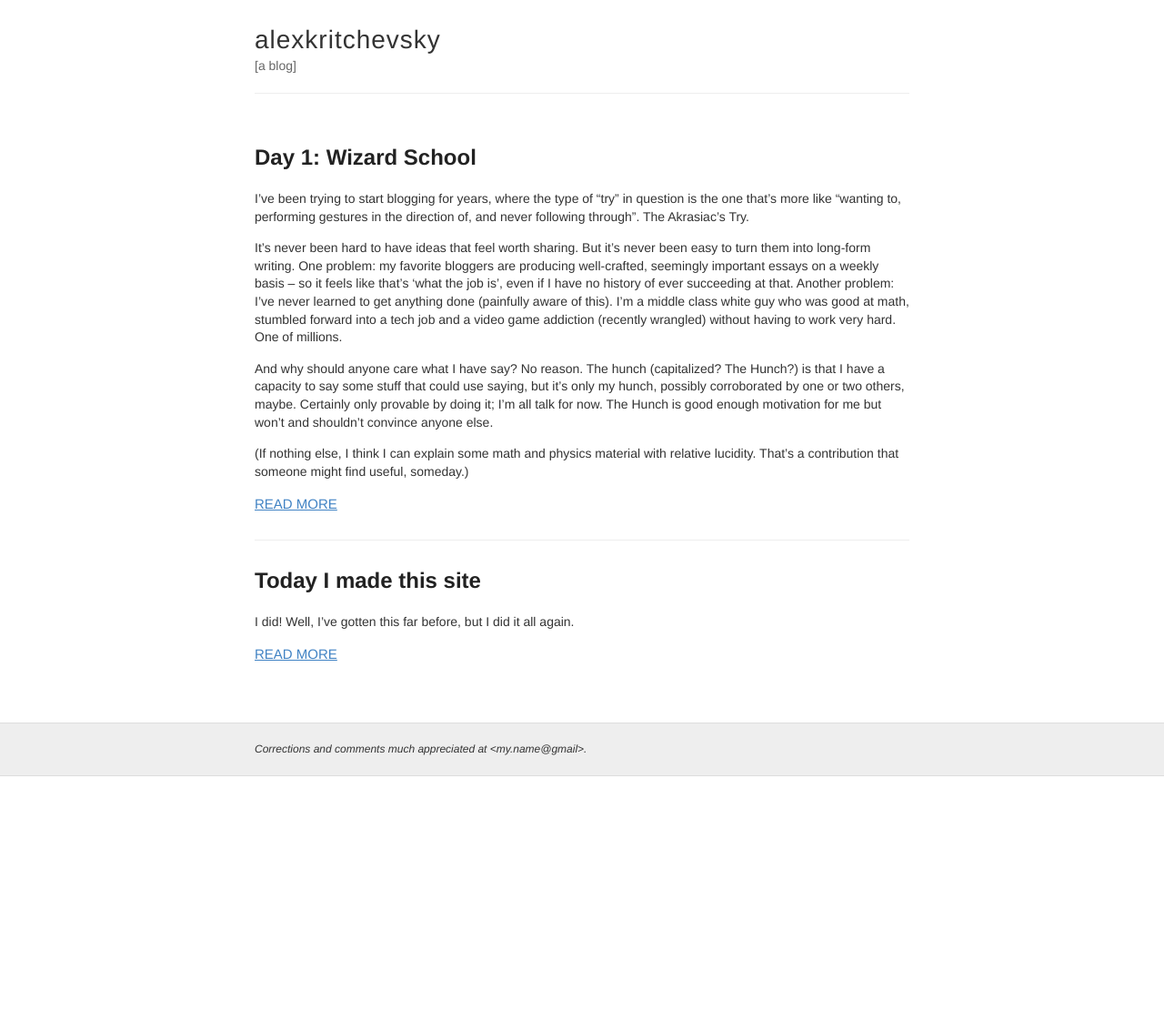
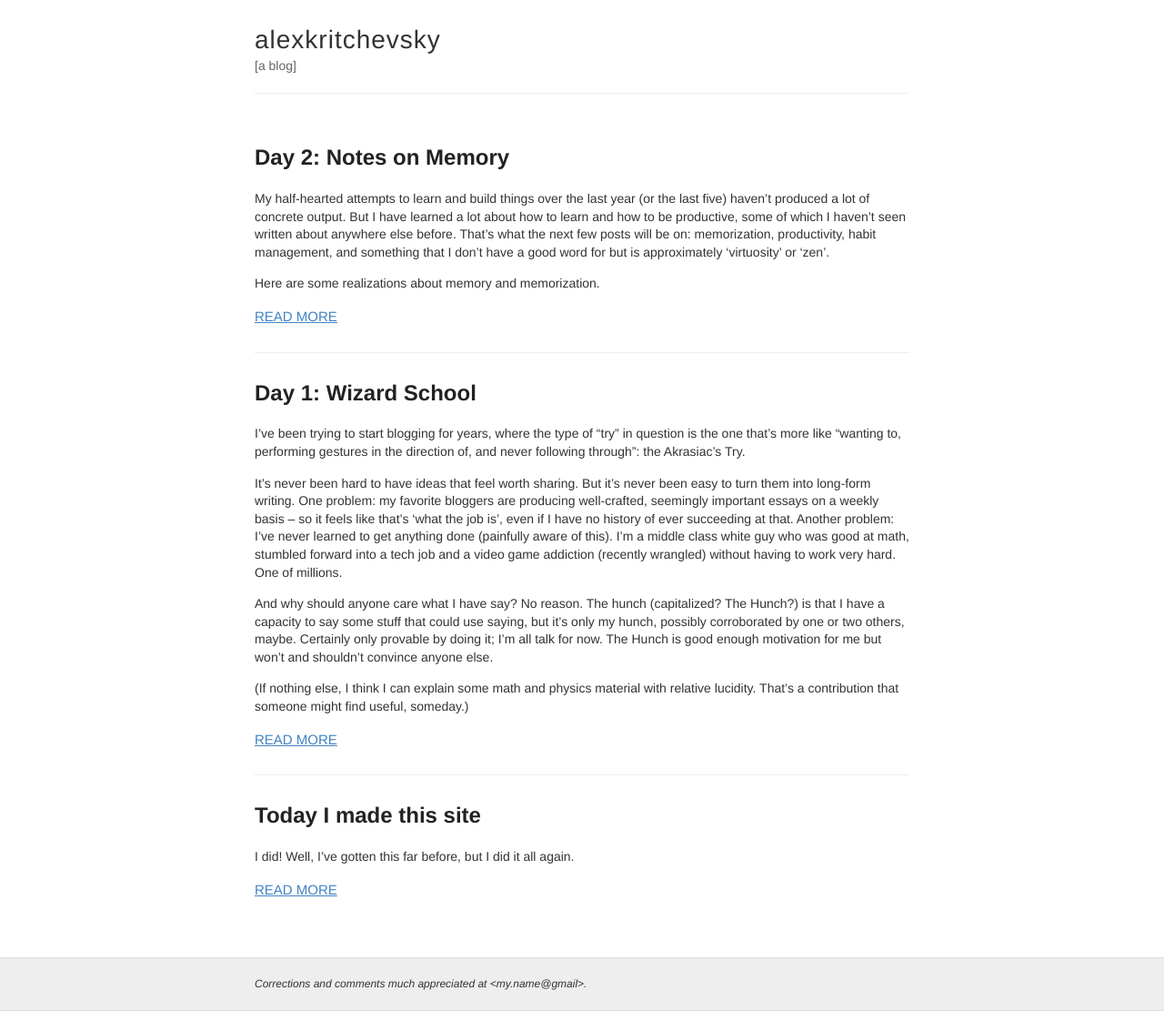
Before and after one commit to ajakaja/ajakaja.github.io, a Jekyll site: the page built from index.html, in a window 1280 px wide. Shown: the whole page at 91% size. Built offline with Jekyll 4.4.1, drawn with Linux system fonts in a browser that asks for light colours; before the commit the page ends 900 px from its top, so only the background shows below that; some of the changed lines change nothing that is shown.

Commit message:
Daily Post #2 - memorization

```diff
--- a/_posts/2017-01-10-wizard-school.md
+++ b/_posts/2017-01-10-wizard-school.md
@@ -7,7 +7,7 @@ excerpt_separator: <!--more-->
 ---
 
 
-I've been trying to start blogging for years, where the type of "try" in question is the one that's more like "wanting to, performing gestures in the direction of, and never following through". The Akrasiac's Try.
+I've been trying to start blogging for years, where the type of "try" in question is the one that's more like "wanting to, performing gestures in the direction of, and never following through": the Akrasiac's Try.
 
 It's never been hard to have ideas that feel worth sharing. But it's never been easy to turn them into long-form writing. One problem: my favorite bloggers are producing well-crafted, seemingly important essays on a weekly basis -- so it feels like that's 'what the job is', even if I have no history of ever succeeding at that. Another problem: I've never learned to get anything done (painfully aware of this). I'm a middle class white guy who was good at math, stumbled forward into a tech job and a video game addiction (recently wrangled) without having to work very hard. One of millions.
 
@@ -17,13 +17,11 @@ And why should anyone care what I have say? No reason. The hunch (capitalized? T
 
 <!--more-->
 
-A dilemma: how to post candidly on a blog? The way my family dynamics work, I never want to project my personality into the world. There's a mysterious pressure -- nobody's fault -- not to stand out, never to dare earn pride, never to be ostentatious. To act mature is somehow embarrassing. I have to ignore that if I'm going to write using possibly-judgeable turns of phrase, much less profess any beliefs or reveal any passion or do anything vulnerable. I wonder if everyone feels this way and ignores it, or if it's pretty unique to us? I think the unusual magnitude of it is correlated with growing up with a twin.
-
-I have to put this aside to get anything done, it seems. That's a recent revelation.
+A dilemma: how to post candidly on a blog? The way my family dynamics work, I never want to project my personality into the world. There's a mysterious pressure -- nobody's fault -- not to stand out, never to dare earn pride, never to be ostentatious. To act mature is somehow embarrassing. I have to ignore that if I'm going to write using possibly-judgeable turns of phrase, much less profess any beliefs or reveal any passion or do anything vulnerable. I wonder if everyone feels this way and ignores it, or if it's pretty unique to us? I think the unusual magnitude of it is correlated with growing up with a twin. A recent revelation: that I have to put this aside to get anything done.
 
 #### On Wizardry:
 
-Very typically millennial, I had a comfortable tech job a while ago, quit it, and am now coasting on savings while ostensibly trying to, like, self-actualize. Which hasn't happened, and that's Fine (and I even believe that, most days). My initial plan after quitting was to buckle down for a month and start spitting out brilliant essays. I realized recently -- not long after my one-year anniversary of (ahem) dicking around -- that it might be better to do reports 'from the trenches' (these being the trenches of self-study, self-motivation, and self-actualization). Just write what I know. If what I have to talk about is going to be useful to someone else, it'll probably be useful without being carefully bundled into persuasive longform. For now.
+I had a comfortable tech job a while ago, quit it, and am now coasting on savings while ostensibly trying to, like, self-actualize. Very typically millennial. Self-actualizing -- whatever that means -- hasn't happened, and that's Fine (and I even believe that, most days). My initial plan after quitting was to buckle down for a month and start spitting out brilliant essays. I realized recently (not long after my one-year anniversary of (ahem) dicking around) that it might be better to do reports 'from the trenches' (these being the trenches of self-study, self-motivation, and self-actualization). Just write what you know, that sort of thing. If what I have to talk about is going to be useful to someone else, it'll probably be useful without being carefully bundled into persuasive longform. For now.
 
 I imagine, quite vicariously, that the path to self-actualization is something like becoming a wizard (cf your favorite coming-of-age fantasy novel). Certain figures worthy of admiration (emulation) -- Richard Feynman and Elon Musk are my go-tos -- are something like wizards, in some modern sense of the word. This metaphor is a thrill to overuse. Sure, those two showed every sign of magical affinity from a young age, more than I ever did. But that just means I'm shooting for the "brooding adult who learns the arts on his own in his basement lab out of dusty old tomes" archetype instead of the "Precocious Chosen One". So what if the former narrative is usually how dark wizards come about?
 
--- /dev/null
+++ b/_posts/2017-01-11-memory.md
@@ -0,0 +1,69 @@
+---
+layout: blog
+title: "Day 2: Notes on Memory"
+math: true
+footnotes: true
+excerpt_separator: <!--more-->
+---
+
+My half-hearted attempts to learn and build things over the last year (or the last five) haven't produced a lot of concrete output. But I have learned a lot about how to learn and how to be productive, some of which I haven't seen written about anywhere else before. That's what the next few posts will be on: memorization, productivity, habit management, and something that I don't have a good word for but is approximately 'virtuosity' or 'zen'.
+
+Here are some realizations about memory and memorization.
+
+<!--more-->
+
+## 1. Vocab Memorization
+
+I've been using [Anki](http://ankisrs.net/) to learn (English) vocabulary for a while now. Anki is one of many types of [Spaced Repetition](https://en.wikipedia.org/wiki/Spaced_repetition) software, and Spaced Repetition is highly recommended for learning efficiently by, like, everyone. I haven't studied alternatives enough to specifically recommend for or against Anki, but it's working for my purposes.
+
+This came from a stark realization at some point last year: that I was looking up the definitions of words that I *had looked up before* in my life, and that that was very pointless and inefficient. Indeed, I felt that my vocabulary hadn't substantially improved since high school, and all sorts of words that I was vaguely familiar with never became concrete and 'solidified' (or perhaps the word is 'crystallized'?) in my brain, even though I was exposed to them repeatedly.
+
+In case it needs to be said, I think there's a benefit in learning more words over time. Depending on who you hang out with or what you're writing for it might not be useful to you to actually use fancy language -- but it can only help to be able to understand it. And there are many words in this realm between "everyday" and "too obscure to use" that it's socially acceptable to communicate in, and knowing how to use them gives you more expressive power and eloquence.
+
+I resolved to start learning words 'for real': learning their definition, connotation, and learning them in such a way that I could casually use them in writing or speech. I'm now convinced that, if you can say what a word means but can't adeptly use it in a sentence without a lot of thought, you don't really know it. I don't have a better verb for this than the hyphenated monstrosity "actually-learning" -- as opposed to pretend-learning, wherein you look something up and forget it the next day.
+
+I haven't diligently tried to memorize anything in years. It's way harder than I remember, and I've figured out a lot about what does and doesn't work for me. These aren't necessarily obscure ideas, but as with many good realizations they only get internalized when you figure them out for yourself.
+
+**1. Memorization works differently compared to when I was younger.** I don't know how to prove this but I'm quite sure it's true. In high school or so, I'd look up words and they'd stick around in my head without additional effort. Now it's imperative that I build a *framework* around the word, connecting it to other words or its roots or its etymology, to get it to stick.
+
+I don't know if this is due to my brain working differently with age, or becoming 'more full', or if it's a result of being chronically sleep-deprived for the last decade. But it's a marked difference.
+
+**2. To remember a word, build a framework around it.** Etymologies, stories, idiomatic usages, or just good example sentences work great for this. Understanding the full connotation of a word, instead of a simple definition, does also.
+
+The word 'gasconade' (extravagant boasting, or (v) to boast extravagantly) was meaningless without a framework: recording the word and its definition in my brain didn't work at all. But with the etymology, it was easy: it turns out that it refers to the reputedly boastful inhabits of Gascony, in France, and came to be used as an epithet by other parts of the country.
+
+2a. Etymologies are invaluable. When I was a teenager etymologies seemed useless to me, but now I find I need them to learn basically *any* new word.
+
+The root 'aestus' referred to fire/boiling in Latin, but boiling became associated with the tide (since it seems like the boiling of the ocean). Thus, it's hard to forget that estuaries are tidal bodies of water.
+
+2b. Stories behind words are invaluable. The word 'boffin' (a researcher, a person with arcane technical or scientific knowledge) is easy to remember when you know that it came into use in British English during/after WWII as an almost affectionate term for the scientists who helped win the war, though its positive connotation is gradually fading.
+
+2c. Long definitions are easier to remember than short ones. They seem to give more 'hooks' for framework-building. One- or two- word definitions are basically un-rememberable for me.
+
+2d. Vaguely onomatopeiac words are easy to remember. I have no trouble remembering that a 'cosh' is a bludgeon, because it kind of sounds like one -- one syllable, harsh, and blunt.
+
+**3. You can *feel* when a definition won't stick.** There's a sensation of 'emptiness' or 'unengagement' when you read a definition but don't 'learn it' from the reading. It's hard to describe. It's important to 'listen' for this and do extra work to build a framework.
+
+Don't let yourself 'go through the motions' when studying. If a word is met by a sensation of blankness in your mind, don't keep going. And if your brain feels like mush and no words are sticking, it's best to quit and come back later.
+
+**4. Words whose definitions don't seem related to their constructions are hard to remember.** I had the hardest time getting 'prevaricate' (to speak or act evasively, to skirt around the truth) to stick, because none of its parts 'pre', 'vari-, or '-ate' seem related to its meaning. This makes it harder to remember than if it was a standalone word not composed of familiar pieces. Since we're stuck with these words, we have to find their frameworks elsewhere.
+
+(Apparently it comes from Latin, via *varus*, 'bowlegged' -> *praevaricari*, 'to straddle' -> idiomatically, 'to act in collusion'. So the etymology is just as useless, except for being slightly intriguing).
+
+**5. There's not really such a thing as 'synonyms'.** Or rather, for some reason I spent twenty-odd years of my life thinking that synonyms were "words that meant the same thing to the point of substitutability", even though that was defied by intuition all the time. Under the slightest inspection it's clear that two words that are synonyms basically *always* have at-least-slightly different connotations -- or if they don't, it's probably because they're not used very often, and if they became more popular they would acquire different connotations anyway.
+
+To remember two words that mean almost the same thing, learn what the difference is. 'Approbation' and 'Approval' are almost identical, except that the former has an 'official' connotation. (It helps, also, to note that 'v's and 'b's are often interchangeable etymologically. I think the difference is that the 'v' version came through (Old) French, but I'm not sure -- and the observation is effective for memory regardless of whether that's true.)
+
+### 2. Disclaimer on Thinking Styles
+
+I'm pretty sure everything above is accurate for *me* and my brain.. And they seem to apply, at least, to my twin brother. But over the years I've been becoming acutely aware of how differently peoples' brains work from each other.
+
+Example: I saw a musical with a friend recently. When we were walking back to the car, she was singing one of the songs from the show. I could, vaguely, follow along. Thirty seconds after we parted ways, I couldn't recall any of the tunes or words to any song in the show. She would still have been able to sing parts of most or all of them.
+
+This finally solidified something I half-knew for years: that my brain doesn't record something - language? music? audio? the same way many others' do. My first recollection of "everyone being able to quote movies except for me" was in, I think, third grade. I've been confused my whole life about how everyone else knows the words to all the vogue pop songs. I figured they spent much more time listening to music than I ever did. Now I know it's not that -- their brains just somehow remember sounds and lyrics and quotes after one or two exposures. Whereas it takes me maybe an hour of concerted effort to learn the words to a song.
+
+I checked with my family over Christmas: my dad and brothers have the same quality, an inability to remember lyrics, and my mom doesn't. (Tough I don't want to claim that this is necessarily nurtured or genetic or anything. A common thread among my family members who can't remember lyrics easily is that we didn't grow up with lots of sung music in our early childhoods either.)
+
+All this to say, it's important to remember that brains vary *wildly* in how they work. It's well-known that people do better with different learning styles; I'm mentioning this to remind you that there are differences that are more fundamental than 'learning style' -- in how we process everything, all the time. So for an individual, it's important to keep looking for what works for you, and anecdotal similarities in how we think are signs that we might benefit from similar techniques.
+
+(Incidentally, I used to/usually think of this quality as a weakness, but it's possible that it's counterbalanced by a knack for mathematical/abstract reasoning, which I'm probably atypically good at.)
```
